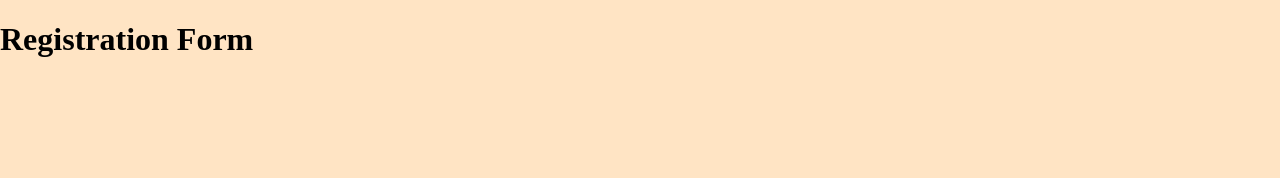
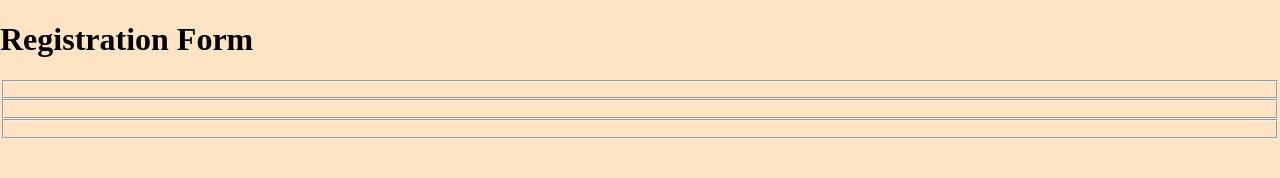
Before and after one commit to CatouKiri/kodego-week3, a plain HTML site: page index.html in a window 1280 px wide. Drawn offline with Linux system fonts and the light colour scheme.

Commit message:
add fieldset 1 to 3

```diff
--- a/index.html
+++ b/index.html
@@ -13,8 +13,11 @@
     <!-- form -->
     <form action="">
     <!-- field set 1 -->
+    <fieldset></fieldset>
     <!-- field set 2 -->
+    <fieldset></fieldset>
     <!-- field set 3 -->
+    <fieldset></fieldset>
     </form>
 </body>
 </html>
```
